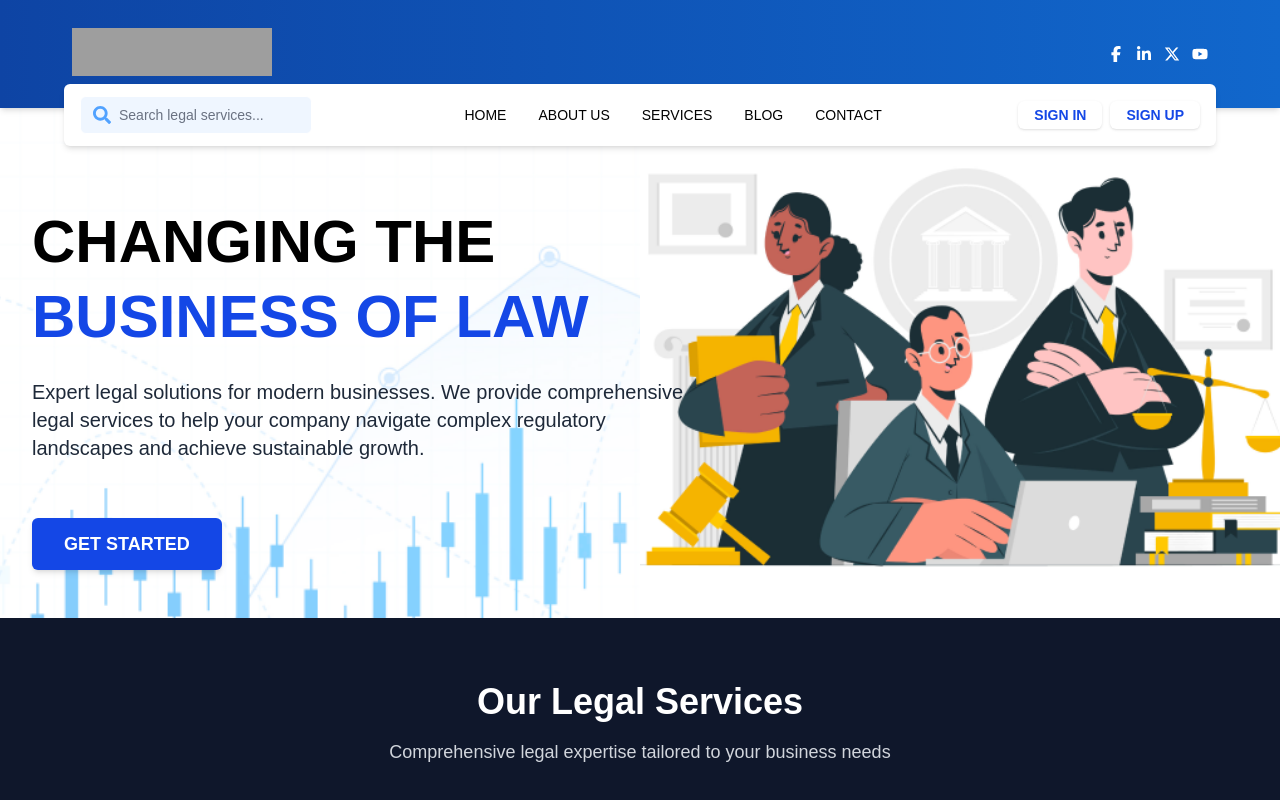
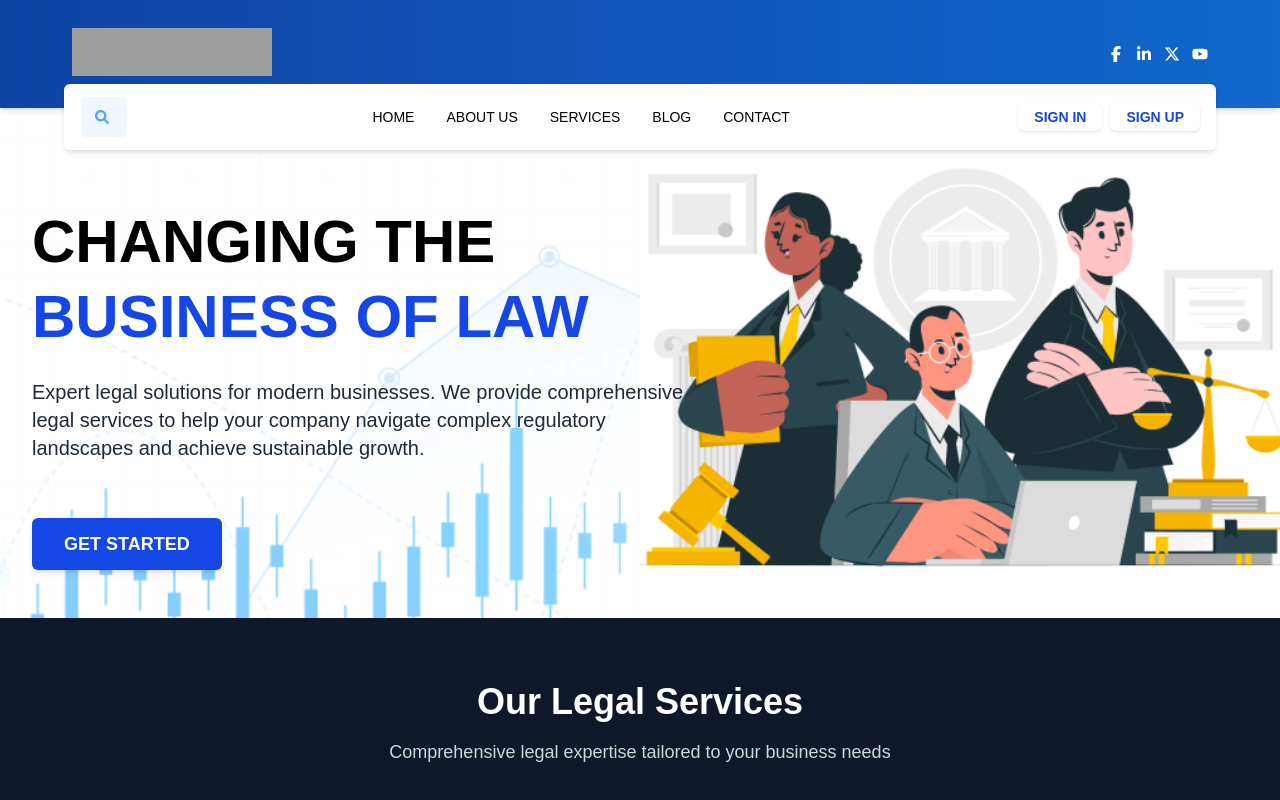
Before and after one commit to 64SquaresApexLLP/matterhorn, a React (Vite) app: page /home in a window 1280 px wide. Shown: the top 800 px of the page. Built offline with nearby package versions, Linux system fonts and the light colour scheme; grey boxes are pictures that could not be loaded; a web font is replaced by a local one.

Commit message:
Search icon style and animation change

```diff
--- a/src/pages/Home.jsx
+++ b/src/pages/Home.jsx
@@ -6,6 +6,11 @@ function HomePage() {
     const [searchQuery, setSearchQuery] = useState('');
 
     const navigate = useNavigate();
+
+    const [isHovered, setIsHovered] = useState(false);
+    //const [searchQuery, setSearchQuery] = useState("");
+
+    const shouldExpand = isHovered || searchQuery.trim() !== "";
 
     return (
         <div className="font-sans text-black relative">
@@ -29,15 +34,28 @@ function HomePage() {
             <div className="relative z-10">
                 <div className="absolute top-[-1.5rem] left-1/2 transform -translate-x-1/2 w-[95%] max-w-6xl bg-white rounded-md shadow-md flex flex-col md:flex-row justify-between items-center px-4 py-3">
                     {/* Search Bar */}
-                    <div className="flex items-center bg-blue-50 rounded-md px-3 py-2 mb-2 md:mb-0 border border-white">
-                        <FaSearch className="text-blue-400 text-lg mr-2" />
+                    <div
+                        className="relative"
+                        onMouseEnter={() => setIsHovered(true)}
+                        onMouseLeave={() => setIsHovered(false)}
+                    >
+                        <div
+                            className={`flex items-center bg-blue-50 rounded-md px-2.5 py-2 border border-white transition-all duration-300 ease-in-out ${shouldExpand ? "w-64" : "w-12"
+                                }`}
+                        >
+                            <FaSearch
+                                className={`text-blue-400 transition-all duration-300 ${shouldExpand ? "text-xl " : "text-2xl ml-1"
+                                    }`}
+                            />
                             <input
                                 type="text"
                                 placeholder="Search legal services..."
                                 value={searchQuery}
                                 onChange={(e) => setSearchQuery(e.target.value)}
-                            className="bg-transparent outline-none text-sm text-gray-700 placeholder-gray-500 w-45"
+                                className={`bg-transparent outline-none text-sm text-gray-700 placeholder-gray-500 ml-2 transition-all duration-300 ease-in-out ${shouldExpand ? "w-full opacity-100" : "w-0 opacity-0"
+                                    }`}
                             />
+                        </div>
                     </div>
 
                     {/* Navigation */}
```
Lines whose indentation alone changed are shown as unchanged.
